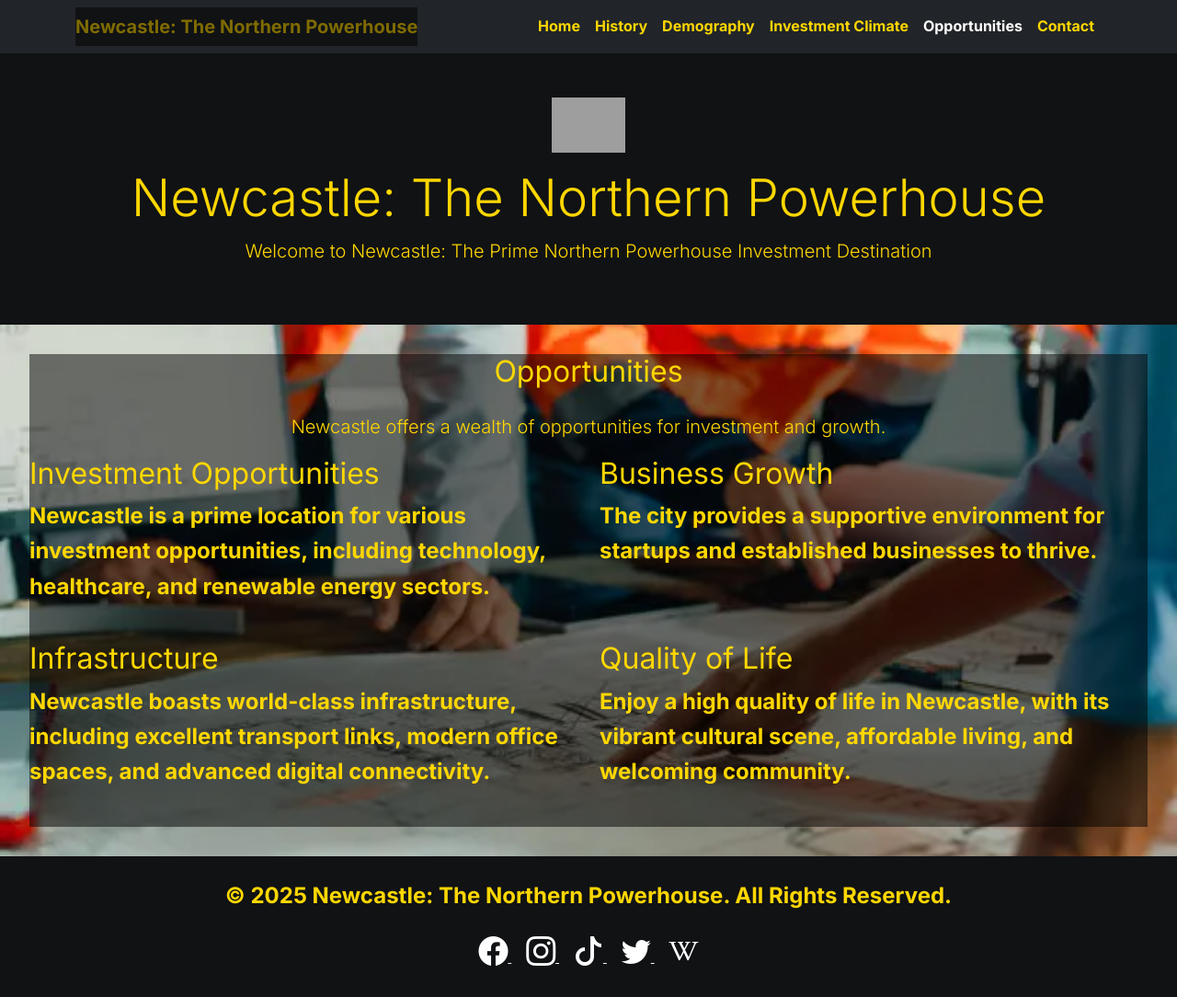
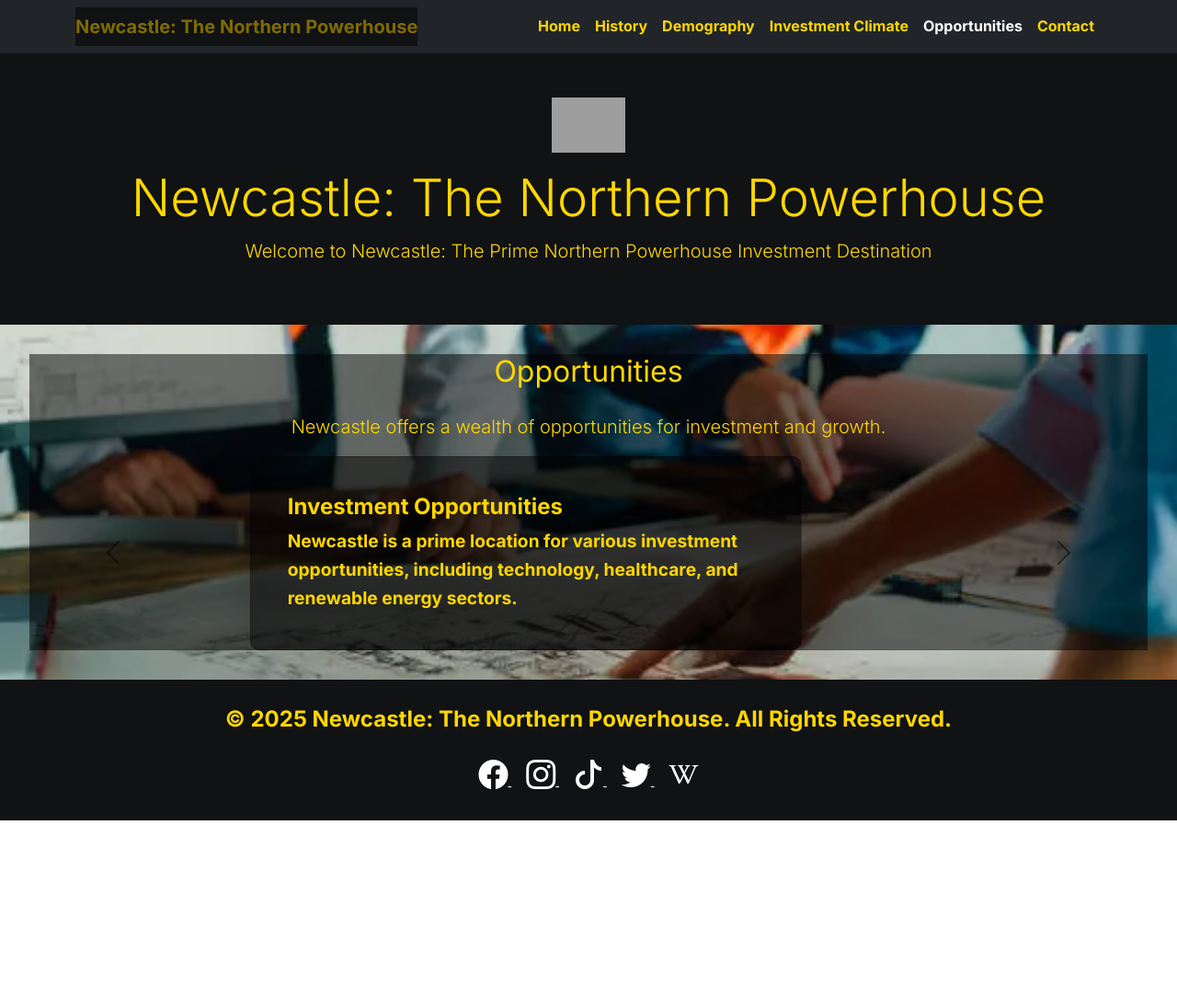
Before and after one commit to Bonafs/Newcastle-Northern-Powerhouse, a plain HTML site: page opportunities.html in a window 1280 px wide. Shown: the whole page at 92% size. After the commit the page ends 892 px from the top, so only its background shows below. Drawn offline with nearby package versions, Linux system fonts and the light colour scheme; grey boxes are pictures that could not be loaded; a web font is replaced by a local one.

Commit message:
Update opportunities.html to add cards and place them in a Carousel. Also, update style.css.

```diff
--- a/assets/css/style.css
+++ b/assets/css/style.css
@@ -146,6 +146,15 @@ header {
     box-shadow: 0 4px 15px rgba(0, 0, 0, 0.5); /* Add a shadow effect */
     padding: 20px;
 }
+
+.carousel-item .opportunities-card {
+    background-color: rgba(0, 0, 0, 0.5); /* Match the overlay color */
+    color: gold; /* Gold text color */
+    border-radius: 10px; /* Rounded corners */
+    box-shadow: 0 4px 15px rgba(0, 0, 0, 0.5); /* Add a shadow effect */
+    padding: 20px;
+}
+
 /* Adjust carousel controls */
 .carousel-control-prev-icon,
 .carousel-control-next-icon {
--- a/opportunities.html
+++ b/opportunities.html
@@ -67,24 +67,54 @@
     <div class="content content-wrapper">
         <h2 class="text-center mb-4">Opportunities</h2>
         <p class="lead text-center">Newcastle offers a wealth of opportunities for investment and growth.</p>
-        <div class="row">
-            <div class="col-md-6 mb-4">
-                <h3>Investment Opportunities</h3>
-                <p>Newcastle is a prime location for various investment opportunities, including technology, healthcare, and renewable energy sectors.</p>
-            </div>
-            <div class="col-md-6 mb-4">
-                <h3>Business Growth</h3>
-                <p>The city provides a supportive environment for startups and established businesses to thrive.</p>
+        <div id="opportunitiesCarousel" class="carousel slide" data-bs-ride="carousel">
+            <div class="carousel-inner">
+                <!-- Investment Opportunities -->
+                <div class="carousel-item active">
+                    <div class="card opportunities-card shadow-lg h-100 mx-auto" style="max-width: 600px;">
+                        <div class="card-body">
+                            <h3 class="card-title">Investment Opportunities</h3>
+                            <p class="card-text">Newcastle is a prime location for various investment opportunities, including technology, healthcare, and renewable energy sectors.</p>
                         </div>
                     </div>
-        <div class="row">
-            <div class="col-md-6 mb-4">
-                <h3>Infrastructure</h3>
-                <p>Newcastle boasts world-class infrastructure, including excellent transport links, modern office spaces, and advanced digital connectivity.</p>
                 </div>
-            <div class="col-md-6 mb-4">
-                <h3>Quality of Life</h3>
-                <p>Enjoy a high quality of life in Newcastle, with its vibrant cultural scene, affordable living, and welcoming community.</p>
+                <!-- Business Growth -->
+                <div class="carousel-item">
+                    <div class="card opportunities-card shadow-lg h-100 mx-auto" style="max-width: 600px;">
+                        <div class="card-body">
+                            <h3 class="card-title">Business Growth</h3>
+                            <p class="card-text">The city provides a supportive environment for startups and established businesses to thrive.</p>
+                        </div>
+                    </div>
+                </div>
+                <!-- Infrastructure -->
+                <div class="carousel-item">
+                    <div class="card opportunities-card shadow-lg h-100 mx-auto" style="max-width: 600px;">
+                        <div class="card-body">
+                            <h3 class="card-title">Infrastructure</h3>
+                            <p class="card-text">Newcastle boasts world-class infrastructure, including excellent transport links, modern office spaces, and advanced digital connectivity.</p>
+                        </div>
+                    </div>
+                </div>
+                <!-- Quality of Life -->
+                <div class="carousel-item">
+                    <div class="card opportunities-card shadow-lg h-100 mx-auto" style="max-width: 600px;">
+                        <div class="card-body">
+                            <h3 class="card-title">Quality of Life</h3>
+                            <p class="card-text">Enjoy a high quality of life in Newcastle, with its vibrant cultural scene, affordable living, and welcoming community.</p>
+                        </div>
+                    </div>
+                </div>
+            </div>
+            <!-- Carousel Controls -->
+            <button class="carousel-control-prev" type="button" data-bs-target="#opportunitiesCarousel" data-bs-slide="prev">
+                <span class="carousel-control-prev-icon" aria-hidden="true"></span>
+                <span class="visually-hidden">Previous</span>
+            </button>
+            <button class="carousel-control-next" type="button" data-bs-target="#opportunitiesCarousel" data-bs-slide="next">
+                <span class="carousel-control-next-icon" aria-hidden="true"></span>
+                <span class="visually-hidden">Next</span>
+            </button>
         </div>
     </div>
 </main>
```
Lines whose indentation alone changed are shown as unchanged.
